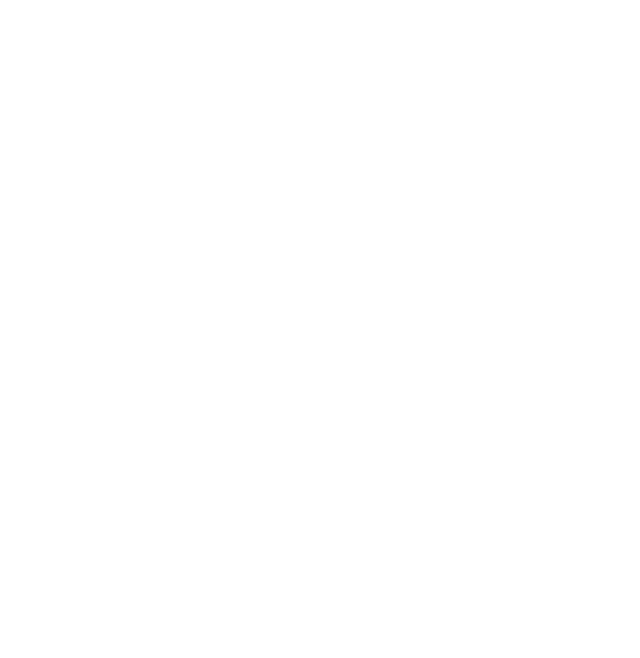
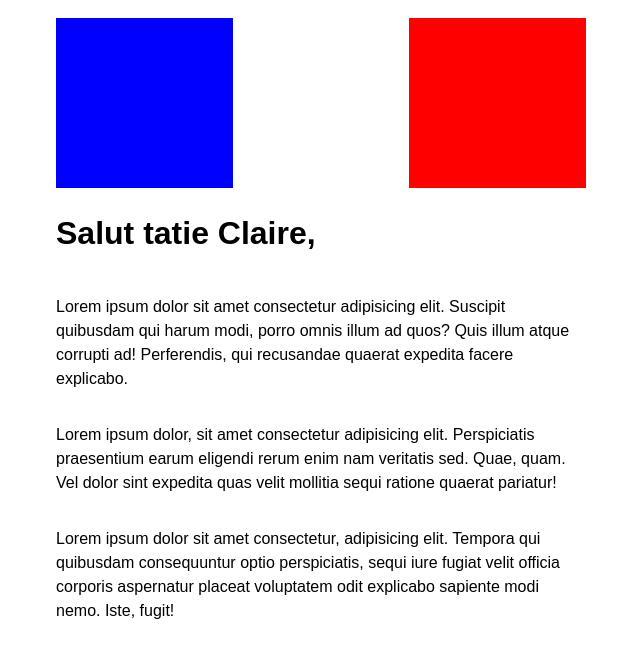
Before and after one commit to SinnaBengalCat/02_projekttag, a plain HTML site: page index.html in a window 1280 px wide. Shown: the whole page, without its empty margins (319-959 px from the left). Drawn offline with Linux system fonts and the light colour scheme.

Commit message:
Grafik beendet

```diff
--- a/index.html
+++ b/index.html
@@ -1,5 +1,5 @@
 <!DOCTYPE html>
-<html lang="en">
+<html lang="de">
   <head>
     <meta charset="UTF-8" />
     <meta name="viewport" content="width=device-width, initial-scale=1.0" />
@@ -7,28 +7,82 @@
     <link rel="stylesheet" href="style.css" />
   </head>
   <body>
-    <header>
-      <div class="nonna">
+    <div class="container nonna">
+      <div class="flag flag-it">
+        <div class="green"></div>
+        <div class="white"></div>
+        <div class="red"></div>
+      </div>
       <h1>Ciao Nonna,</h1>
       <p>
-          Lorem ipsum dolor sit amet consectetur, adipisicing elit. Quasi
-          quibusdam fuga, quidem blanditiis explicabo voluptatibus recusandae
-          enim? Doloremque voluptas, omnis perferendis cumque maiores rem fugiat
-          fugit autem, ex nisi earum?
+        Lorem ipsum dolor sit amet consectetur adipisicing elit. Suscipit
+        quibusdam qui harum modi, porro omnis illum ad quos? Quis illum atque
+        corrupti ad! Perferendis, qui recusandae quaerat expedita facere
+        explicabo.
       </p>
       <p>
-          Lorem ipsum dolor sit amet, consectetur adipisicing elit. Est rem
-          voluptatibus quia esse enim officiis delectus consequatur possimus,
-          nisi veritatis cupiditate assumenda velit molestias fuga, amet
-          repudiandae excepturi, quam voluptates.
+        Lorem ipsum dolor, sit amet consectetur adipisicing elit. Perspiciatis
+        praesentium earum eligendi rerum enim nam veritatis sed. Quae, quam. Vel
+        dolor sint expedita quas velit mollitia sequi ratione quaerat pariatur!
       </p>
       <p>
-          Lorem ipsum dolor sit amet consectetur adipisicing elit. Aspernatur,
-          impedit ab? Accusantium dolor repudiandae pariatur error. Recusandae
-          possimus minima architecto quo ducimus soluta placeat commodi
-          corporis, quas accusantium laudantium dolorum!
+        Lorem ipsum dolor sit amet consectetur, adipisicing elit. Tempora qui
+        quibusdam consequuntur optio perspiciatis, sequi iure fugiat velit
+        officia corporis aspernatur placeat voluptatem odit explicabo sapiente
+        modi nemo. Iste, fugit!
       </p>
     </div>
-    </header>
+
+    <div class="container papa">
+      <div class="flag flag-de">
+        <div class="black"></div>
+        <div class="red"></div>
+        <div class="yellow"></div>
+      </div>
+      <h1>Hallo Papa,</h1>
+      <p>
+        Lorem ipsum dolor sit amet consectetur adipisicing elit. Suscipit
+        quibusdam qui harum modi, porro omnis illum ad quos? Quis illum atque
+        corrupti ad! Perferendis, qui recusandae quaerat expedita facere
+        explicabo.
+      </p>
+      <p>
+        Lorem ipsum dolor, sit amet consectetur adipisicing elit. Perspiciatis
+        praesentium earum eligendi rerum enim nam veritatis sed. Quae, quam. Vel
+        dolor sint expedita quas velit mollitia sequi ratione quaerat pariatur!
+      </p>
+      <p>
+        Lorem ipsum dolor sit amet consectetur, adipisicing elit. Tempora qui
+        quibusdam consequuntur optio perspiciatis, sequi iure fugiat velit
+        officia corporis aspernatur placeat voluptatem odit explicabo sapiente
+        modi nemo. Iste, fugit!
+      </p>
+    </div>
+
+    <div class="container tatie">
+      <div class="flag flag-fr">
+        <div class="blue"></div>
+        <div class="white"></div>
+        <div class="red"></div>
+      </div>
+      <h1>Salut tatie Claire,</h1>
+      <p>
+        Lorem ipsum dolor sit amet consectetur adipisicing elit. Suscipit
+        quibusdam qui harum modi, porro omnis illum ad quos? Quis illum atque
+        corrupti ad! Perferendis, qui recusandae quaerat expedita facere
+        explicabo.
+      </p>
+      <p>
+        Lorem ipsum dolor, sit amet consectetur adipisicing elit. Perspiciatis
+        praesentium earum eligendi rerum enim nam veritatis sed. Quae, quam. Vel
+        dolor sint expedita quas velit mollitia sequi ratione quaerat pariatur!
+      </p>
+      <p>
+        Lorem ipsum dolor sit amet consectetur, adipisicing elit. Tempora qui
+        quibusdam consequuntur optio perspiciatis, sequi iure fugiat velit
+        officia corporis aspernatur placeat voluptatem odit explicabo sapiente
+        modi nemo. Iste, fugit!
+      </p>
+    </div>
   </body>
 </html>
--- a/style.css
+++ b/style.css
@@ -9,18 +9,92 @@ html {
   color: black;
 }
 
-.nonna {
-  font-weight: bold;
-  border: 3px solid;
+/* Container für die Zielpersonen */
+.container {
+  display: none;
+  flex-direction: column;
+  align-items: flex-start; /* Damit Text und h1 links im Container stehen */
+  justify-content: center;
+
   padding: 10px;
+  margin: 5px auto;
+  width: 550px;
 }
 
-p {
-  font-weight: normal;
+/* Flagge Einstellung*/
+.flag {
+  width: 100%;
+  height: 170px;
+  display: flex;
 }
 
-@media (min-width: 1024px) {
+/* Flagge Italien */
+.flag-it .green {
+  background-color: green;
+  flex: 1;
+}
+.flag-it .white {
+  background-color: white;
+  flex: 1;
+}
+.flag-it .red {
+  background-color: red;
+  flex: 1;
+}
+
+/* Flagge Deutschland */
+.flag-de {
+  flex-direction: column;
+}
+.flag-de .black {
+  background-color: black;
+  flex: 1;
+  width: 100%;
+}
+.flag-de .red {
+  background-color: red;
+  flex: 1;
+  width: 100%;
+}
+.flag-de .yellow {
+  background-color: yellow;
+  flex: 1;
+  width: 100%;
+}
+
+/* Flagge Frankreich */
+.flag-fr .blue {
+  background-color: blue;
+  flex: 1;
+}
+.flag-fr .white {
+  background-color: white;
+  flex: 1;
+}
+.flag-fr .red {
+  background-color: red;
+  flex: 1;
+}
+
+h1 {
+  text-align: left;
+}
+
+/* Media Queries: Wer sieht was? */
+@media (max-width: 767px) {
   .nonna {
-    display: none;
+    display: flex;
   }
 }
+
+@media (min-width: 768px) and (max-width: 1199px) {
+  .papa {
+    display: flex;
+  }
+}
+
+@media (min-width: 1200px) {
+  .tatie {
+    display: flex;
+  }
+}
```
Lines whose indentation alone changed are shown as unchanged.
